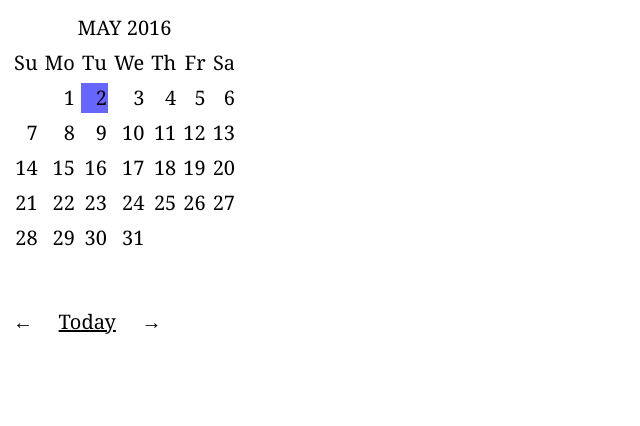
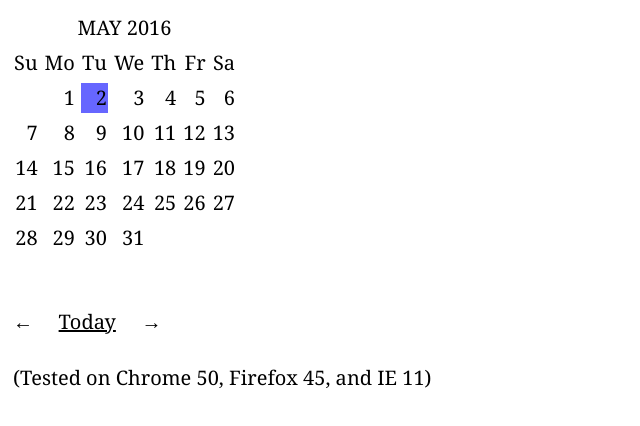
Before and after one commit to ebongso/calendar-widget, a plain HTML site: page index.html in a window 1280 px wide. Shown: the whole page, without its empty margins (0-640 px from the left). Drawn offline with Linux system fonts and the light colour scheme.

Commit message:
Added testing notes

```diff
--- a/index.html
+++ b/index.html
@@ -15,6 +15,10 @@
       <span id="today" class="today">Today</span>
       <span id="nextArrow" class="arrow">&nbsp;&nbsp;&rarr;</span>
     </div>
+    <div>
+      <br>
+      <span>(Tested on Chrome 50, Firefox 45, and IE 11)</span>
+    </div>
   </div>
 
   <script type="text/javascript" src="js/config.js"></script>
```
